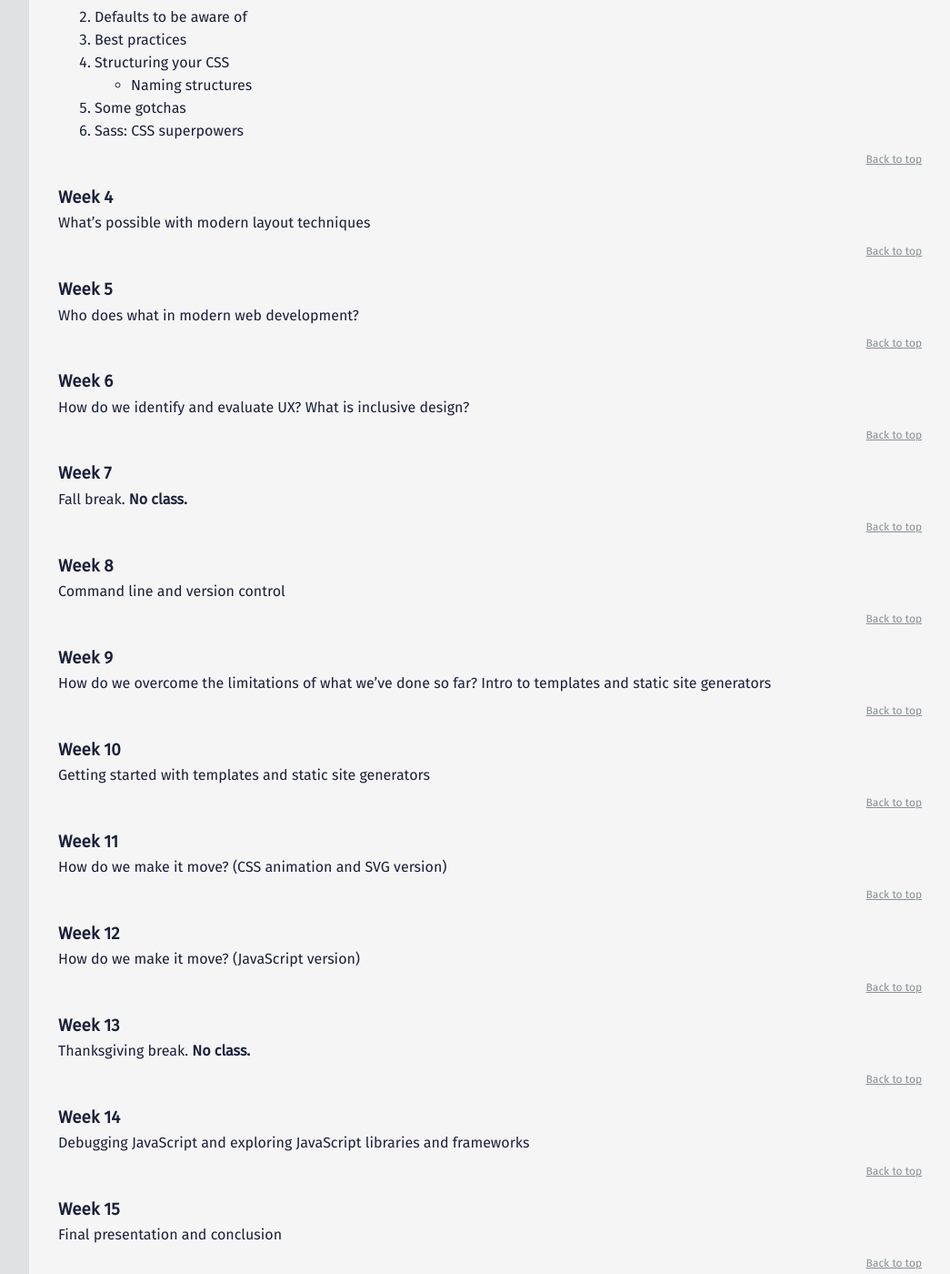
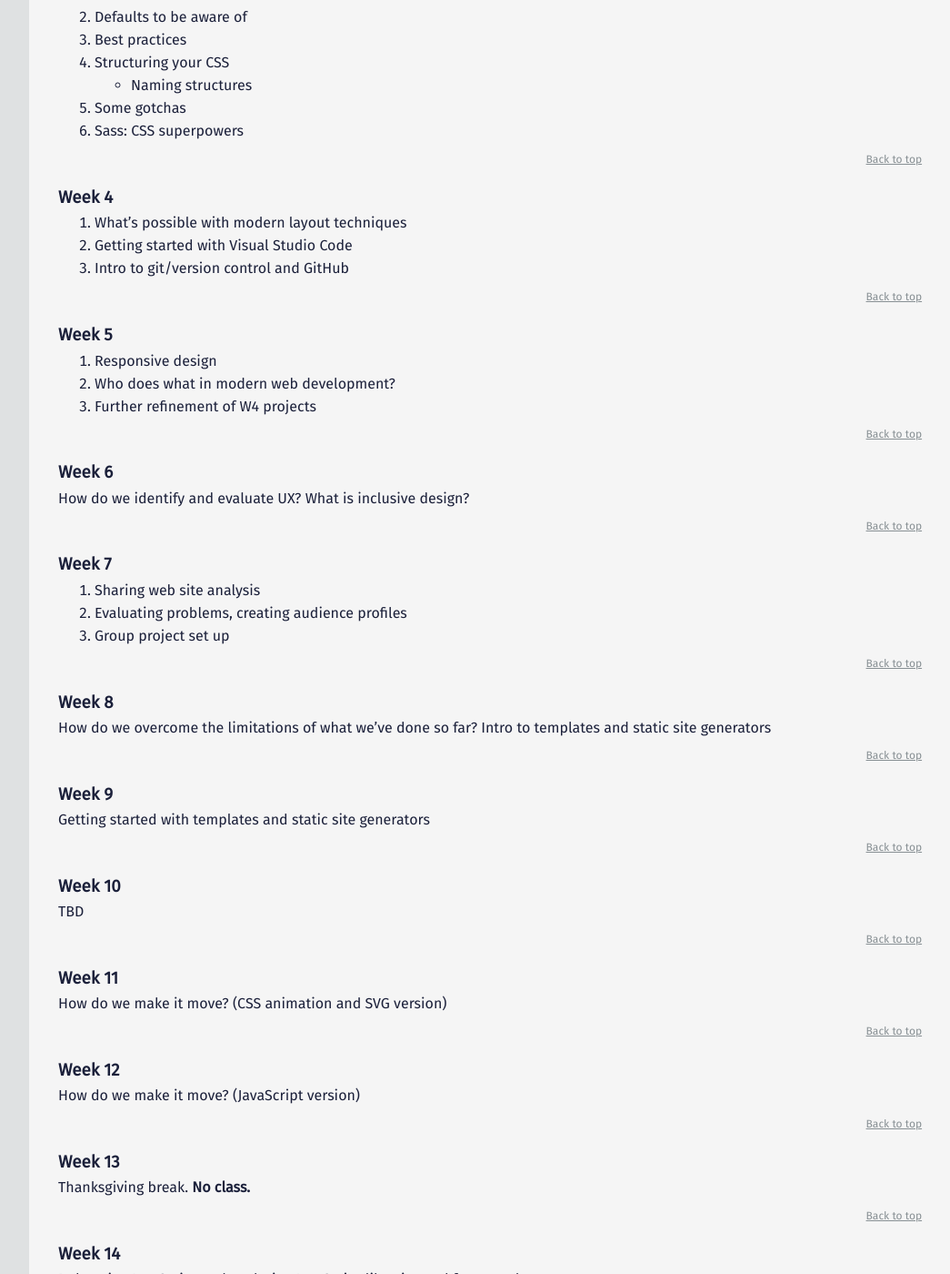
Before and after one commit to mica-web/mica-web.github.io, a Jekyll site: the page built from index.md, in a window 1280 px wide and 1400 px high, scrolled down 2856 px. Shown: the whole window at 91% size, without its empty margins (224-1269 px from the left). Built offline with Jekyll 4.4.1, drawn with Linux system fonts in a browser that asks for light colours.

Commit message:
Added W7 in and updated schedule

```diff
--- a/_includes/gd-431/w04.md
+++ b/_includes/gd-431/w04.md
@@ -1,4 +1,6 @@
-What’s possible with modern layout techniques
+1. What’s possible with modern layout techniques
+1. Getting started with Visual Studio Code
+1. Intro to git/version control and GitHub
 
 <!-- #### W4 Slides & Links
 A PDF version of this week's slides will be added after class 👍
--- a/_includes/gd-431/w05.md
+++ b/_includes/gd-431/w05.md
@@ -1,4 +1,7 @@
-Who does what in modern web development?
+1. Responsive design
+1. Who does what in modern web development?
+1. Further refinement of W4 projects
+<!-- 1. Evaluation of SSG v JS -->
 
 <!-- #### W5 Slides & Links
 A PDF version of this week's slides will be added after class 👍
--- /dev/null
+++ b/_includes/gd-431/w07.md
@@ -0,0 +1,9 @@
+1. Sharing web site analysis
+1. Evaluating problems, creating audience profiles
+1. Group project set up
+
+<!-- #### W7 Slides & Links
+A PDF version of this week's slides will be added after class 👍
+[PDF](files/w07.min.pdf){:target="_blank"} ( KB)
+
+#### W7 Homework -->
--- a/_includes/gd-431/w08.md
+++ b/_includes/gd-431/w08.md
@@ -1,4 +1,4 @@
-Command line and version control
+How do we overcome the limitations of what we’ve done so far? Intro to templates and static site generators
 
 <!-- #### W8 Slides & Links
 A PDF version of this week's slides will be added after class 👍
--- a/_includes/gd-431/w09.md
+++ b/_includes/gd-431/w09.md
@@ -1,4 +1,4 @@
-How do we overcome the limitations of what we’ve done so far? Intro to templates and static site generators
+Getting started with templates and static site generators
 
 <!-- #### W9 Slides & Links
 A PDF version of this week's slides will be added after class 👍
--- a/_includes/gd-431/w10.md
+++ b/_includes/gd-431/w10.md
@@ -1,4 +1,4 @@
-Getting started with templates and static site generators
+TBD
 
 <!-- #### W10 Slides & Links
 A PDF version of this week's slides will be added after class 👍
--- a/index.md
+++ b/index.md
@@ -106,7 +106,7 @@ Schedule
 
 ### Week 7
 
-Fall break. **No class.**
+{% include gd-431/w07.md %}
 
 {% include top-link.html %}
 
```
